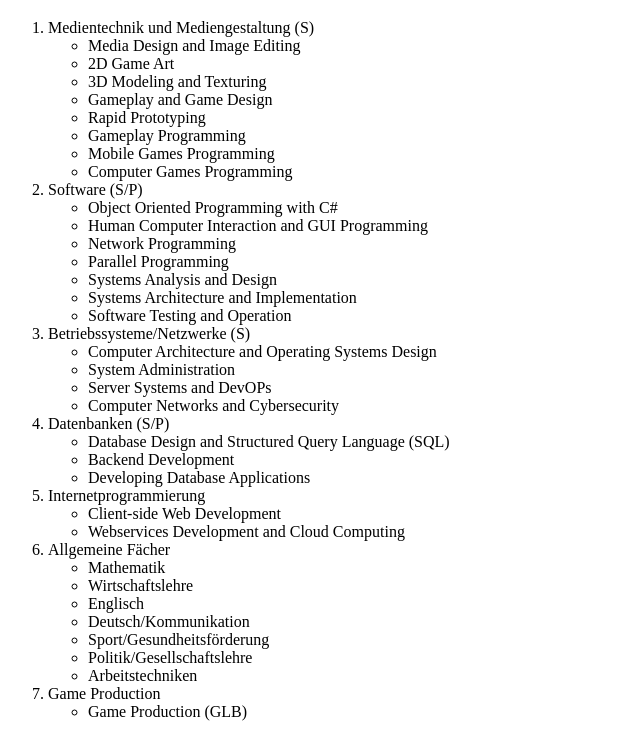
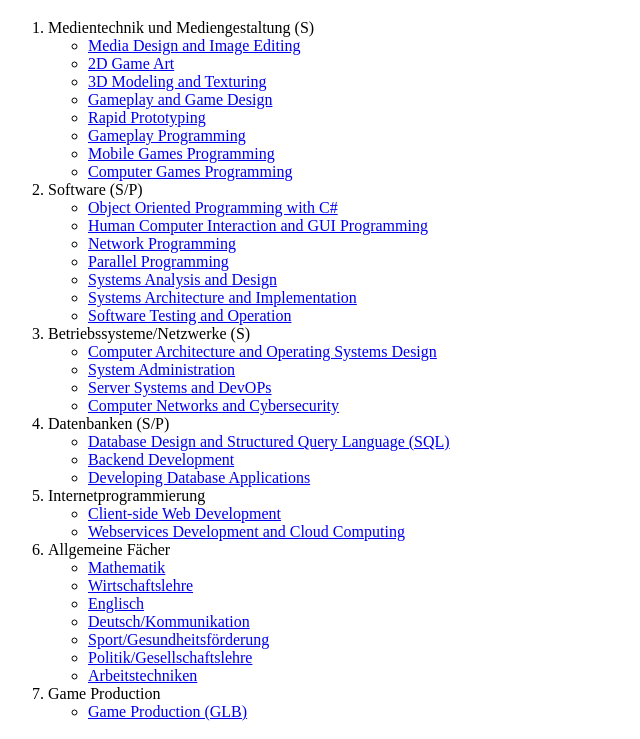
Before and after one commit to Kiraagh/schulstoff-pba3h25a, a plain HTML site: page index.html in a window 1280 px wide. Shown: the part 61-800 px from the top of the page, without its empty margins (0-640 px from the left). Drawn offline with Linux system fonts and the light colour scheme.

Commit message:
MOD: Verlinkung der Fächer
Fächer mit index.html verlinkt

```diff
--- a/index.html
+++ b/index.html
@@ -2,7 +2,7 @@
 <html lang="de">
 <head>
     <meta charset="UTF-8">
-
+    <link rel="stylesheet" href="css/layout.css">
     <title>Schulstoff - PBA3H25A</title>
 </head>
 <body>
@@ -11,62 +11,62 @@
         <ol>
             <li>Medientechnik und Mediengestaltung (S)
                 <ul>
-                    <li>Media Design and Image Editing</li>
-                    <li>2D Game Art</li>
-                    <li>3D Modeling and Texturing</li>
-                    <li>Gameplay and Game Design</li>
-                    <li>Rapid Prototyping</li>
-                    <li>Gameplay Programming</li>
-                    <li>Mobile Games Programming</li>
-                    <li>Computer Games Programming</li>
+                    <li><a href="faecher/mtg/mdi.html">Media Design and Image Editing</a></li>
+                    <li><a href="faecher/mtg/2dg.html">2D Game Art</a></li>
+                    <li><a href="faecher/mtg/3dm.html">3D Modeling and Texturing</a></li>
+                    <li><a href="faecher/mtg/ggd.html">Gameplay and Game Design</a></li>
+                    <li><a href="faecher/mtg/rpt.html">Rapid Prototyping</a></li>
+                    <li><a href="faecher/mtg/gpp.html">Gameplay Programming</a></li>
+                    <li><a href="faecher/mtg/mgp.html">Mobile Games Programming</a></li>
+                    <li><a href="faecher/mtg/cgp.html">Computer Games Programming</a></li>
                 </ul>
             </li>
             <li>Software (S/P)
                 <ul>
-                    <li>Object Oriented Programming with C#</li>
-                    <li>Human Computer Interaction and GUI Programming</li>
-                    <li>Network Programming</li>
-                    <li>Parallel Programming</li>
-                    <li>Systems Analysis and Design</li>
-                    <li>Systems Architecture and Implementation</li>
-                    <li>Software Testing and Operation</li>
+                    <li><a href="faecher/sow/ooc.html">Object Oriented Programming with C#</a></li>
+                    <li><a href="faecher/sow/hci.html">Human Computer Interaction and GUI Programming</a></li>
+                    <li><a href="faecher/sow/nep.html">Network Programming</a></li>
+                    <li><a href="faecher/sow/plp.html">Parallel Programming</a></li>
+                    <li><a href="faecher/sow/syd.html">Systems Analysis and Design</a></li>
+                    <li><a href="faecher/sow/sai.html">Systems Architecture and Implementation</a></li>
+                    <li><a href="faecher/sow/sot.html">Software Testing and Operation</a></li>
                 </ul>
             </li>
             <li>Betriebssysteme/Netzwerke (S)
                 <ul>
-                    <li>Computer Architecture and Operating Systems Design</li>
-                    <li>System Administration</li>
-                    <li>Server Systems and DevOPs</li>
-                    <li>Computer Networks and Cybersecurity</li>
+                    <li><a href="faecher/bsn/cao.html">Computer Architecture and Operating Systems Design</a></li>
+                    <li><a href="faecher/bsn/sya.html">System Administration</a></li>
+                    <li><a href="faecher/bsn/ssd.html">Server Systems and DevOPs</a></li>
+                    <li><a href="faecher/bsn/cnc.html">Computer Networks and Cybersecurity</a></li>
                 </ul>
             </li>
             <li>Datenbanken (S/P)
                 <ul>
-                    <li>Database Design and Structured Query Language (SQL)</li>
-                    <li>Backend Development</li>
-                    <li>Developing Database Applications</li>
+                    <li><a href="faecher/dab/dsq.html">Database Design and Structured Query Language (SQL)</a></li>
+                    <li><a href="faecher/dab/bed.html">Backend Development</a></li>
+                    <li><a href="faecher/dab/dda.html">Developing Database Applications</a></li>
                 </ul>
             </li>
             <li>Internetprogrammierung
                 <ul>
-                    <li>Client-side Web Development</li>
-                    <li>Webservices Development and Cloud Computing</li>
+                    <li><a href="faecher/int/csw.html">Client-side Web Development</a></li>
+                    <li><a href="faecher/int/wdc.html">Webservices Development and Cloud Computing</a></li>
                 </ul>
             </li>
             <li>Allgemeine Fächer
                 <ul>
-                    <li>Mathematik</li>
-                    <li>Wirtschaftslehre</li>
-                    <li>Englisch</li>
-                    <li>Deutsch/Kommunikation</li>
-                    <li>Sport/Gesundheitsförderung</li>
-                    <li>Politik/Gesellschaftslehre</li>
-                    <li>Arbeitstechniken</li>
+                    <li><a href="faecher/main/mat.html">Mathematik</a></li>
+                    <li><a href="faecher/main/wil.html">Wirtschaftslehre</a></li>
+                    <li><a href="faecher/main/eng.html">Englisch</a></li>
+                    <li><a href="faecher/main/kom.html">Deutsch/Kommunikation</a></li>
+                    <li><a href="faecher/main/spo.html">Sport/Gesundheitsförderung</a></li>
+                    <li><a href="faecher/main/pol.html">Politik/Gesellschaftslehre</a></li>
+                    <li><a href="faecher/main/art.html">Arbeitstechniken</a></li>
                 </ul>
             </li>
             <li>Game Production
                 <ul>
-                    <li>Game Production (GLB)</li>
+                    <li><a href="faecher/gpr/gpr.html">Game Production (GLB)</a></li>
                 </ul>
             </li>
         </ol>
```
Also changed, not shown: css/layout.css (added), faecher/mtg/cgp.html (added).
